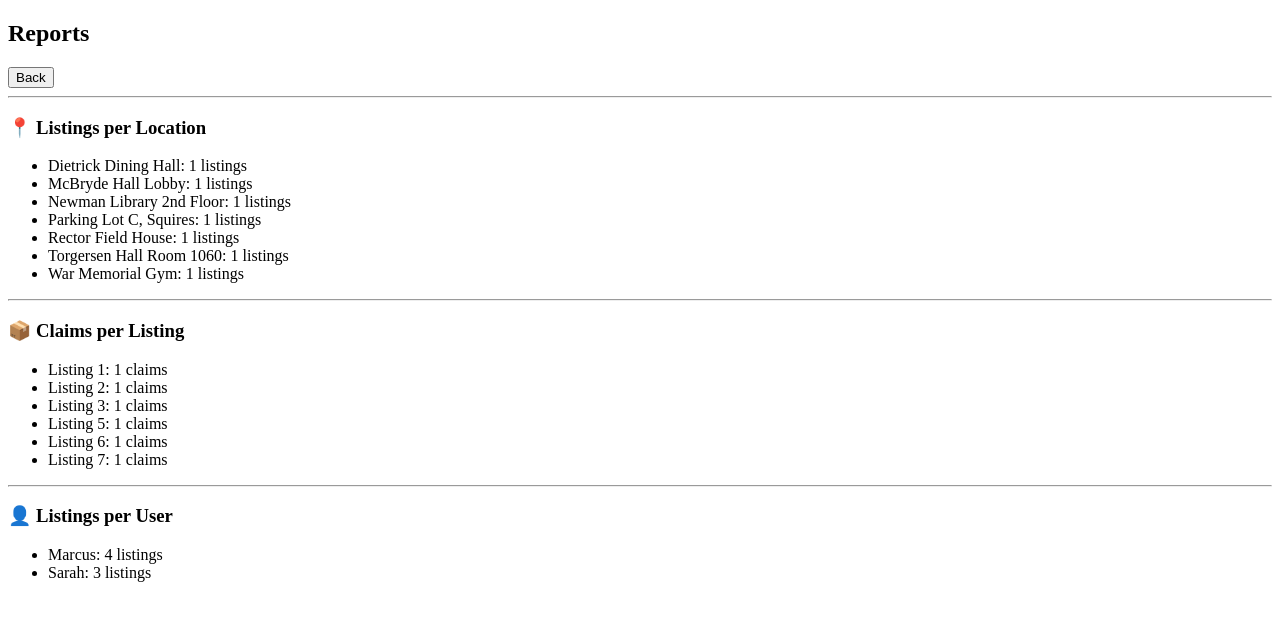
After one commit to samarthjain2023/HokieFind-app, a Flask app: page /reports in a window 1280 px wide. The commit adds this page. Shown: the top 621 px of the page. Run offline with Flask 3, Linux system fonts and the light colour scheme; a user stored in the database is signed in; data comes from the database, SQL or seed files in the repository.

Commit message:
Authorization, Listings, Claims, and Reports

```diff
--- a/app.py
+++ b/app.py
@@ -1,20 +1,110 @@
-from flask import Flask, render_template, request, redirect
+from flask import Flask, render_template, request, redirect, session
 import mysql.connector
+import bcrypt
 
 app = Flask(__name__)
+app.secret_key = "super_secret_key"
 
+# DATABASE CONNECTION
 db = mysql.connector.connect(
     host="localhost",
     user="root",
-    password="",  # or "password" if needed
+    password="newpassword",  # update if needed
     database="lost_and_found"
 )
 
 cursor = db.cursor()
 
+# =========================
+# AUTH ROUTES
+# =========================
+
+# SIGNUP
+@app.route("/signup", methods=["GET", "POST"])
+def signup():
+    if request.method == "POST":
+        first = request.form["first"]
+        last = request.form["last"]
+        email = request.form["email"]
+        password = request.form["password"]
+
+        hashed = bcrypt.hashpw(password.encode('utf-8'), bcrypt.gensalt())
+
+        try:
+            cursor.execute(
+                "INSERT INTO Users (first_name, last_name, email, password_hash) VALUES (%s, %s, %s, %s)",
+                (first, last, email, hashed)
+            )
+            db.commit()
+        except:
+            return "User already exists or error occurred"
+
+        return redirect("/login")
+
+    return '''
+        <h2>Signup</h2>
+        <form method="POST">
+            First Name: <input name="first"><br>
+            Last Name: <input name="last"><br>
+            Email: <input name="email"><br>
+            Password: <input type="password" name="password"><br>
+            <button type="submit">Sign Up</button>
+        </form>
+    '''
+
+# LOGIN
+@app.route("/login", methods=["GET", "POST"])
+def login():
+    if request.method == "POST":
+        email = request.form["email"]
+        password = request.form["password"]
+
+        cursor.execute("SELECT * FROM Users WHERE email = %s", (email,))
+        user = cursor.fetchone()
+
+        if user:
+            stored_hash = user[4]  # password_hash column
+
+            # handle both bytes and string cases
+            if isinstance(stored_hash, str):
+                stored_hash = stored_hash.encode('utf-8')
+
+            if bcrypt.checkpw(password.encode('utf-8'), stored_hash):
+                session["user_id"] = user[0]
+                return redirect("/")
+
+        return "Invalid login"
+
+    return '''
+        <h2>Login</h2>
+        <form method="POST">
+            Email: <input name="email"><br>
+            Password: <input type="password" name="password"><br>
+            <button type="submit">Login</button>
+        </form>
+
+        <p>Don't have an account?</p>
+        <a href="/signup">
+            <button>Sign Up</button>
+        </a>
+    '''
+
+# LOGOUT
+@app.route("/logout")
+def logout():
+    session.clear()
+    return redirect("/login")
+
+# =========================
+# MAIN ROUTES (PROTECTED)
+# =========================
+
 # VIEW LISTINGS
 @app.route("/")
 def index():
+    if "user_id" not in session:
+        return redirect("/login")
+
     cursor.execute("SELECT * FROM listings")
     listings = cursor.fetchall()
     return render_template("index.html", listings=listings)
@@ -22,12 +112,18 @@ def index():
 # ADD LISTING
 @app.route("/add", methods=["POST"])
 def add():
+    if "user_id" not in session:
+        return redirect("/login")
+
+    title = request.form["title"]
+    description = request.form["description"]
     location = request.form["location"]
     image = request.form["image"]
+    user_id = session["user_id"]
 
     cursor.execute(
-        "INSERT INTO listings (location_found, image_url) VALUES (%s, %s)",
-        (location, image)
+        "INSERT INTO listings (user_id, title, description, location_found, image_url) VALUES (%s, %s, %s, %s, %s)",
+        (user_id, title, description, location, image)
     )
     db.commit()
 
@@ -36,6 +132,9 @@ def add():
 # DELETE LISTING
 @app.route("/delete/<int:id>")
 def delete(id):
+    if "user_id" not in session:
+        return redirect("/login")
+
     cursor.execute("DELETE FROM listings WHERE listing_id = %s", (id,))
     db.commit()
     return redirect("/")
@@ -43,6 +142,9 @@ def delete(id):
 # SHOW EDIT FORM
 @app.route("/edit/<int:id>")
 def edit(id):
+    if "user_id" not in session:
+        return redirect("/login")
+
     cursor.execute("SELECT * FROM listings WHERE listing_id = %s", (id,))
     listing = cursor.fetchone()
     return render_template("edit.html", listing=listing)
@@ -50,6 +152,9 @@ def edit(id):
 # UPDATE LISTING
 @app.route("/update/<int:id>", methods=["POST"])
 def update(id):
+    if "user_id" not in session:
+        return redirect("/login")
+
     location = request.form["location"]
     image = request.form["image"]
 
@@ -61,4 +166,110 @@ def update(id):
 
     return redirect("/")
 
-app.run(debug=True)
+@app.route("/account")
+def account():
+    if "user_id" not in session:
+        return redirect("/login")
+
+    user_id = session["user_id"]
+
+    # Get user info
+    cursor.execute(
+        "SELECT first_name, last_name, email FROM Users WHERE user_id = %s",
+        (user_id,)
+    )
+    user = cursor.fetchone()
+
+    # Get user's listings
+    cursor.execute(
+        "SELECT listing_id, location_found, image_url FROM listings WHERE user_id = %s",
+        (user_id,)
+    )
+    listings = cursor.fetchall()
+
+    return render_template("account.html", user=user, listings=listings)
+
+@app.route("/claim/<int:listing_id>", methods=["GET", "POST"])
+def claim(listing_id):
+    if "user_id" not in session:
+        return redirect("/login")
+
+    if request.method == "POST":
+        message = request.form["message"]
+        user_id = session["user_id"]
+
+        cursor.execute(
+            "INSERT INTO claims (listing_id, claimant_id, message_to_finder) VALUES (%s, %s, %s)",
+            (listing_id, user_id, message)
+        )
+        db.commit()
+
+        return redirect("/")
+
+    return f'''
+        <h2>Claim Item</h2>
+        <form method="POST">
+            <textarea name="message" placeholder="Describe why this item is yours" required></textarea><br>
+            <button type="submit">Submit Claim</button>
+        </form>
+    '''
+
+@app.route("/claims/<int:listing_id>")
+def view_claims(listing_id):
+    if "user_id" not in session:
+        return redirect("/login")
+
+    # Get claims for this listing
+    cursor.execute("""
+        SELECT c.claim_id, u.first_name, u.last_name, c.message_to_finder
+        FROM claims c
+        JOIN Users u ON c.claimant_id = u.user_id
+        WHERE c.listing_id = %s
+    """, (listing_id,))
+
+    claims = cursor.fetchall()
+
+    return render_template("claims.html", claims=claims)
+@app.route("/reports")
+def reports():
+    if "user_id" not in session:
+        return redirect("/login")
+
+    # 1. Listings per location
+    cursor.execute("""
+        SELECT location_found, COUNT(*)
+        FROM listings
+        GROUP BY location_found
+    """)
+    listings_per_location = cursor.fetchall()
+
+    # 2. Claims per listing
+    cursor.execute("""
+        SELECT listing_id, COUNT(*)
+        FROM claims
+        GROUP BY listing_id
+    """)
+    claims_per_listing = cursor.fetchall()
+
+    # 3. Listings per user
+    cursor.execute("""
+        SELECT u.first_name, COUNT(*)
+        FROM listings l
+        JOIN Users u ON l.user_id = u.user_id
+        GROUP BY u.first_name
+    """)
+    listings_per_user = cursor.fetchall()
+
+    return render_template(
+        "reports.html",
+        listings_per_location=listings_per_location,
+        claims_per_listing=claims_per_listing,
+        listings_per_user=listings_per_user
+    )
+
+# =========================
+# RUN APP
+# =========================
+
+if __name__ == "__main__":
+    app.run(debug=True)
--- /dev/null
+++ b/templates/reports.html
@@ -0,0 +1,40 @@
+<!DOCTYPE html>
+<html>
+<head>
+    <title>Reports</title>
+</head>
+<body>
+
+<h2>Reports</h2>
+
+<a href="/"><button>Back</button></a>
+
+<hr>
+
+<h3>📍 Listings per Location</h3>
+<ul>
+{% for row in listings_per_location %}
+    <li>{{ row[0] }}: {{ row[1] }} listings</li>
+{% endfor %}
+</ul>
+
+<hr>
+
+<h3>📦 Claims per Listing</h3>
+<ul>
+{% for row in claims_per_listing %}
+    <li>Listing {{ row[0] }}: {{ row[1] }} claims</li>
+{% endfor %}
+</ul>
+
+<hr>
+
+<h3>👤 Listings per User</h3>
+<ul>
+{% for row in listings_per_user %}
+    <li>{{ row[0] }}: {{ row[1] }} listings</li>
+{% endfor %}
+</ul>
+
+</body>
+</html>
```
Also changed, not shown: templates/account.html (added, +43 -0 lines), templates/claims.html (added, +28 -0 lines), templates/index.html (+24 -7 lines).
